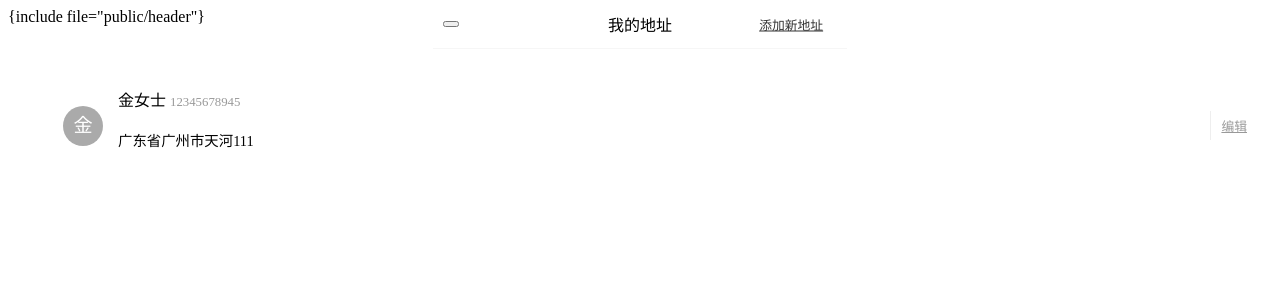
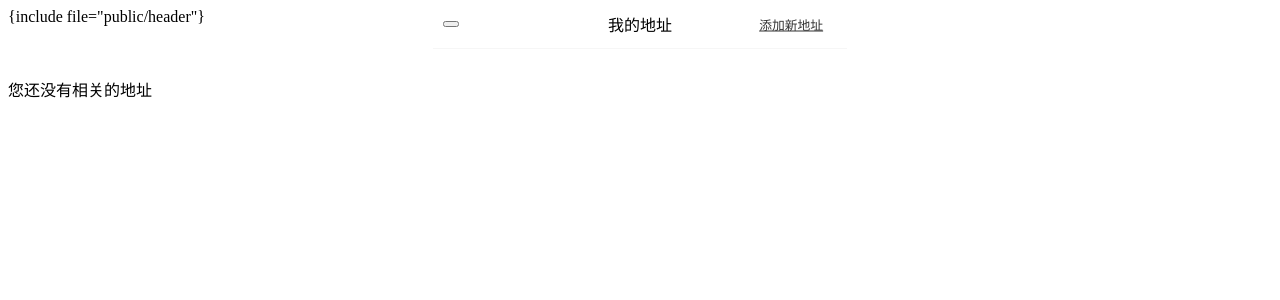
Before and after one commit to HackerDaKun007/sale, a PHP site: page /DbName/application/home/view/mine/myaddress.html in a window 1280 px wide. Shown: the top 300 px of the page. Run offline with PHP 8.4, Linux system fonts and the light colour scheme.

Commit message:
更新地址数据

```diff
--- a/application/common/model/Useraddress.php
+++ b/application/common/model/Useraddress.php
@@ -42,7 +42,7 @@
     //写入缓存
     public static function addCache($bool=false,$id='') {
         $data = cache(self::$path['UserAdder'].$id);
-        if($data) {
+        if($data || $bool) {
             $data = self::where('user_id','=',$id)->order('useraddress_id desc')->select()->toArray();
             cache(self::$path['UserAdder'].$id,$data);
         }
--- a/application/home/view/mine/myaddress.html
+++ b/application/home/view/mine/myaddress.html
@@ -22,30 +22,14 @@
 	</div>
 	<div class="wrapper">
 		<ul class="address-list">
-			<li class="address-item">
-				<div class="first-word">金</div>
-				<div class="address-detail">
-					<span class="name">金女士</span>
-					<span class="telnum">12345678945</span>
-					<div class="address">
-						<p>
-							广东省广州市天河111
-
-						</p>
-					</div>
-				</div>
-				<a href="/home/mine/editaddress.html" class="edit">编辑</a>
-			</li>
-    </ul>
-
-
-    <!-- <div class="no-content">
+    	</ul>
+    <div class="no-content">
       <i class="iconfont icon-border_color_px_rounded"></i>
       <p>您还没有相关的地址</p>
-    </div> -->
+    </div>
 	</div>
+	<script type="application/json" id="adder">{:json_encode($adder)}</script>
 	<script src="__HOME__/js/myaddr.js"></script>
-	<script type="application/json" id="adder">{:json_encode($adder)}</script>
 	<script src="__HOME__/public/js/public.js"></script>
 </body>
 
--- a/public/home/css/myaddress.css
+++ b/public/home/css/myaddress.css
@@ -47,7 +47,8 @@
     display: flex;
     align-items: center;
     background-color: #fff;
-    padding: 10px 15px;
+    padding: 15px;
+    border-bottom: 1px solid #eee;
 }
 .first-word {
     background-color: #aaa;
--- a/public/home/js/myaddr.js
+++ b/public/home/js/myaddr.js
@@ -1,8 +1,15 @@
-var userId = getCookie('userId');
-
+// var userId = getCookie('userId');
+var noContent = $('.no-content');
+noContent.hide();
 var addressList = $('.address-list');
 var addressListHtml = '';
 
+var addressData = decodeURIComponent($('#adder').html(), true);
+addressData = JSON.parse(addressData);
+alert(addressData);
+if (addressData) {
+    noContent.hide();
+    addressData.forEach(function (e) {
         addressListHtml += `
             <li class="address-item">
                 <div class="first-word">${e.username[0]}</div>
@@ -18,3 +25,8 @@
                 <a href="/home/mine/editaddress.html?useraddress_id=${e.useraddress_id}" class="edit">编辑</a>
             </li>
         `;
+    })
+    addressList.append(addressListHtml);
+} else {
+    noContent.show();
+}
```
Also changed, not shown: public/home/js/editaddr.js (+9 -21 lines), application/home/controller/Mine.php (line endings or trailing spaces). Lines whose indentation alone changed are shown as unchanged.
